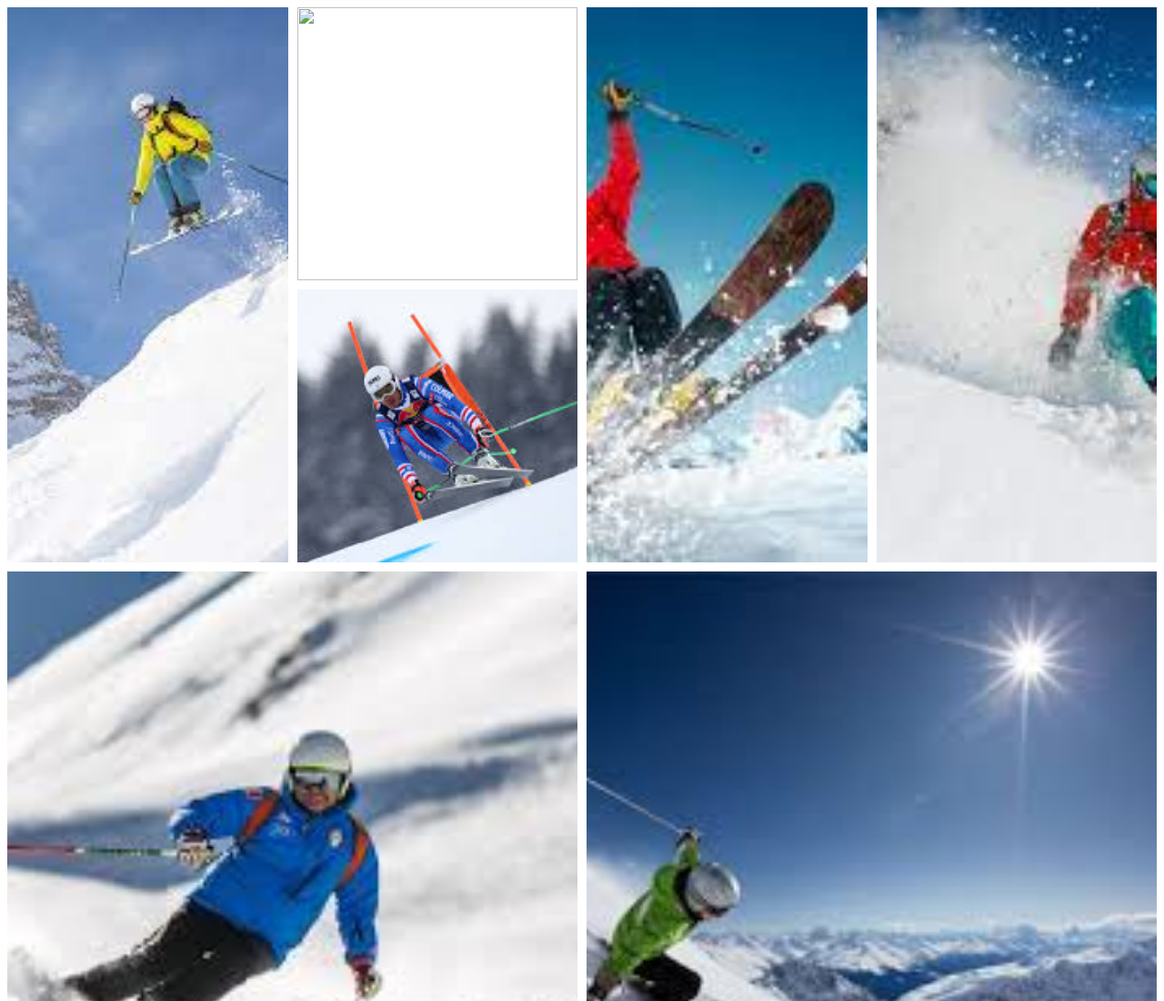
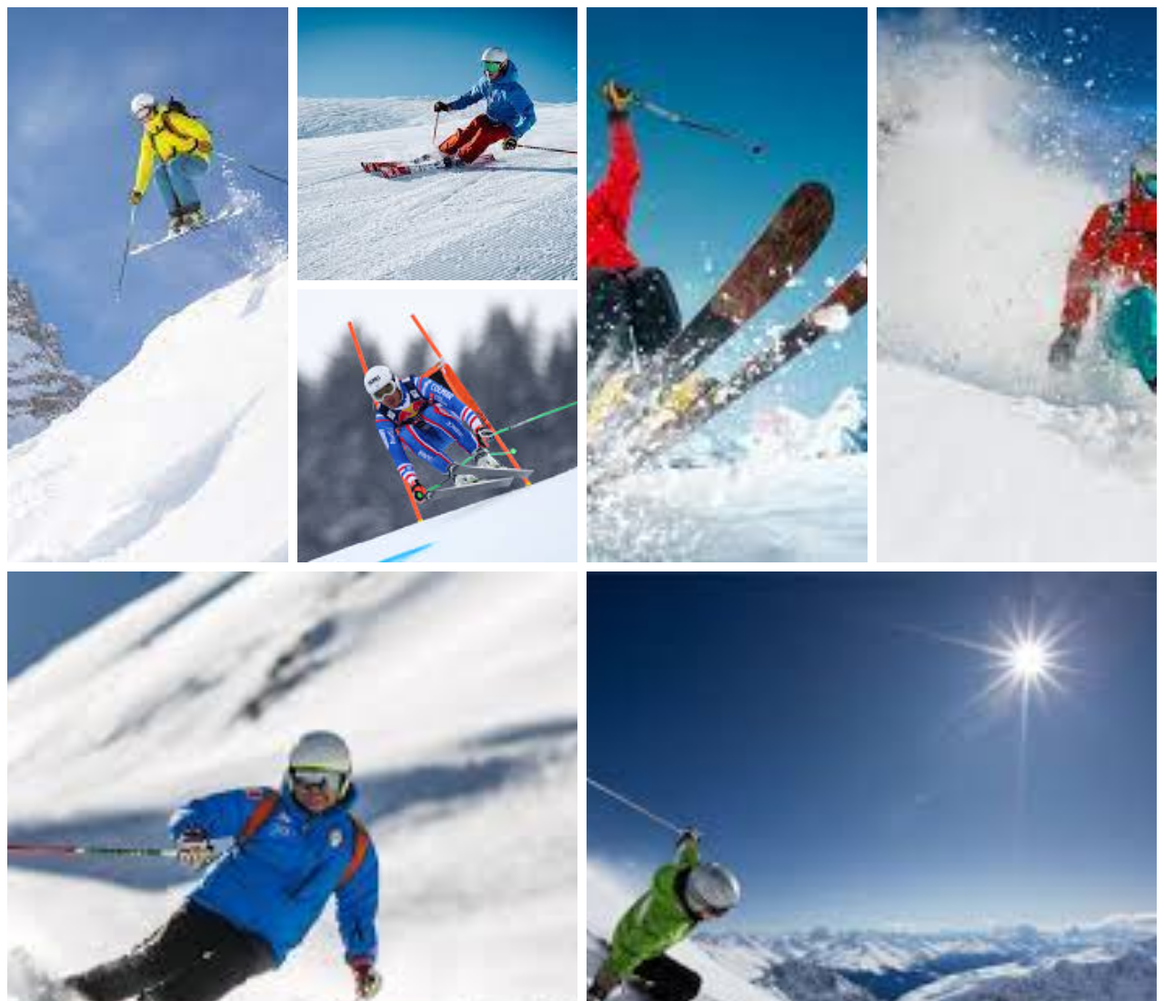
Before and after one commit to M-Traverso/proyecto-final-coder, a plain HTML site: page galeria-grid.html in a window 1280 px wide. Shown: the top 1100 px of the page at 91% size. Drawn offline with Linux system fonts and the light colour scheme.

Commit message:
galeria grid

```diff
--- a/galeria-grid.html
+++ b/galeria-grid.html
@@ -10,7 +10,7 @@
 </head>
 <body>
     <div class="container">
-        <div class="uno"><img src="coder/images/esqui-grid-1.jpg" alt=""></div>
+        <div class="uno"><img src="images/esqui-grid-1.jpg" alt=""></div>
         <div class="dos"><img src="images/esqui-grid-2.jpg" alt=""></div>
         <div class="tres"><img src="images/esqui-grid-3.jpg" alt=""></div>
         <div class="cuatro"><img src="images/esqui-grid-4.jpg" alt=""></div>
```
